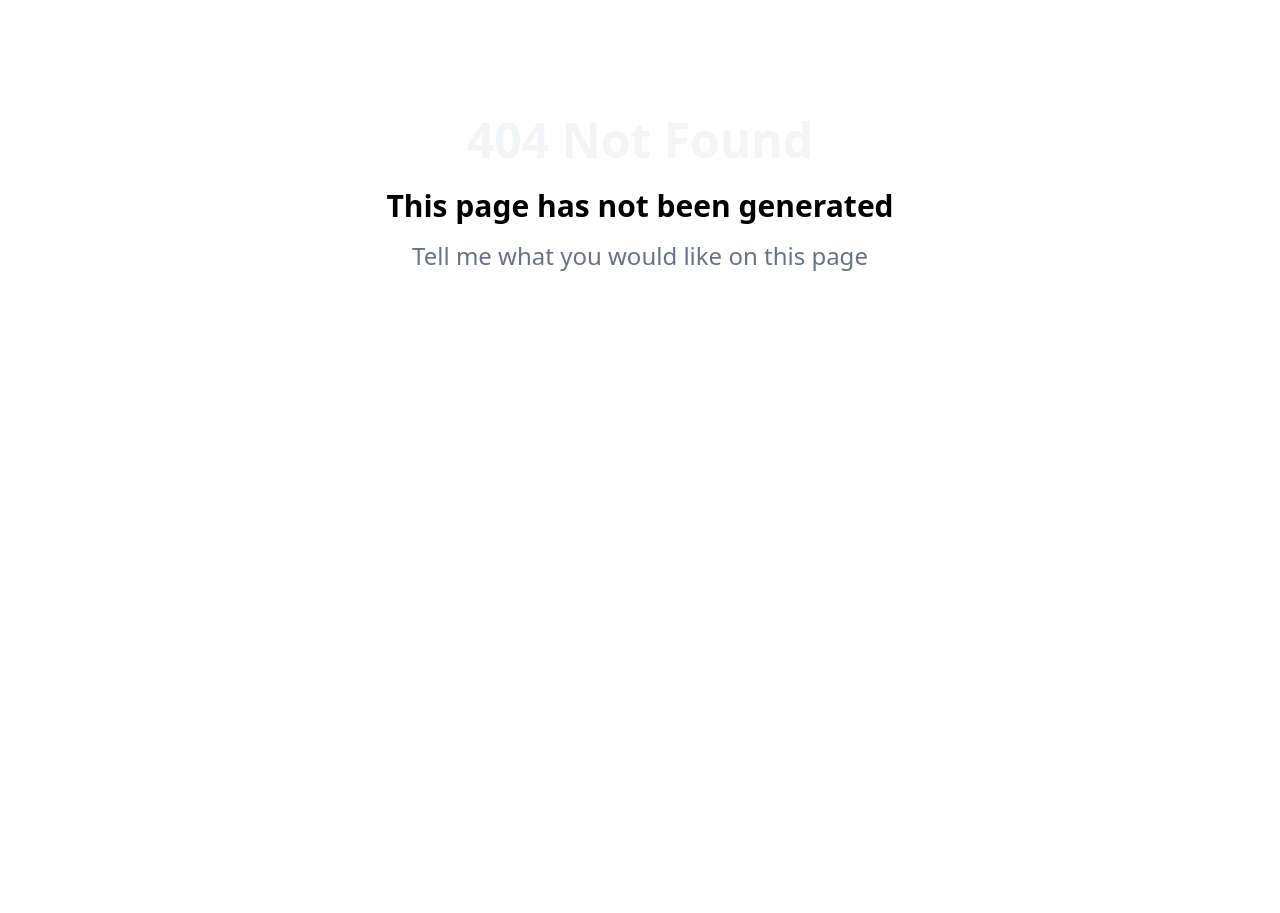
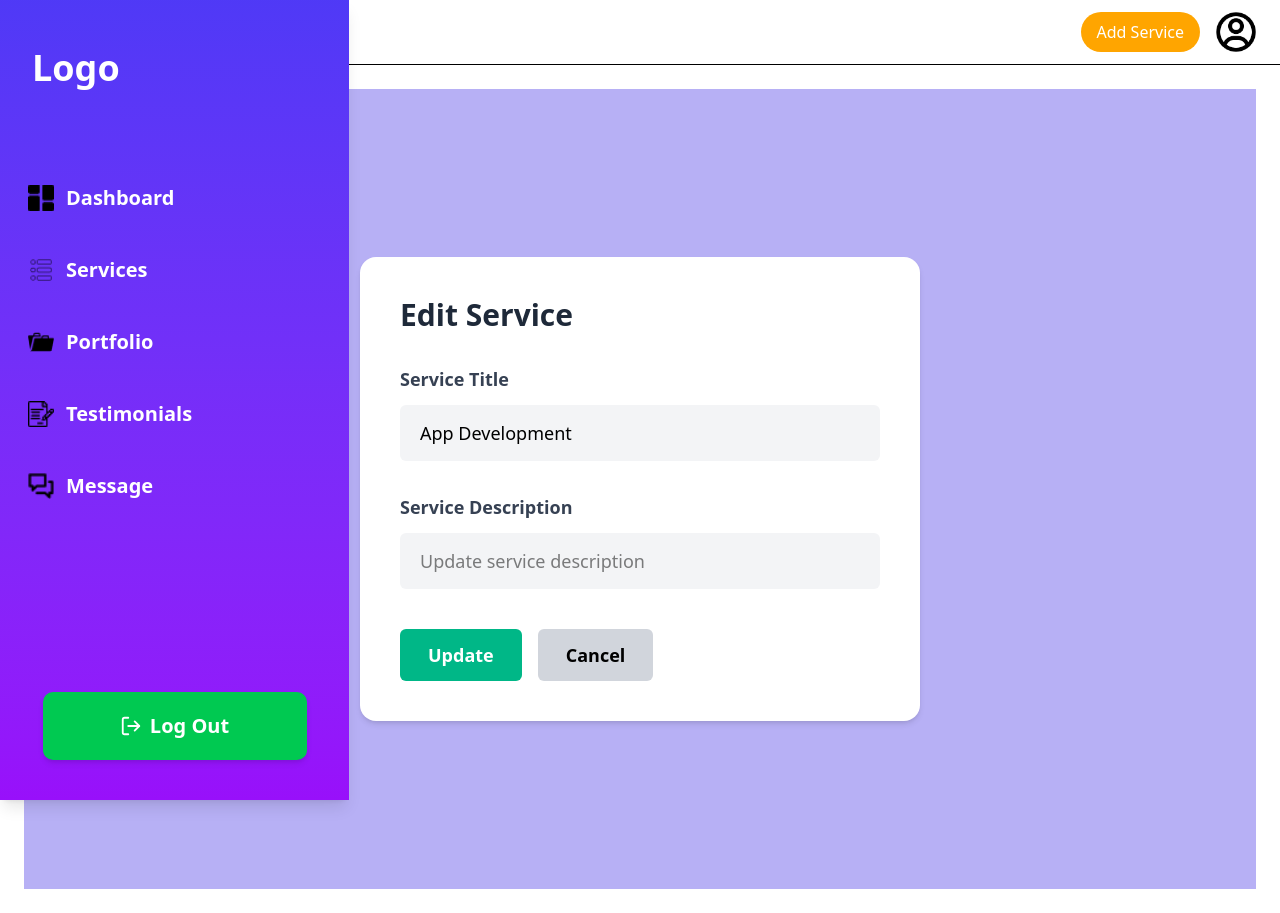
Before and after one commit to Itx-RehanJutt/Business_portfolio_Website, a React (Vite) app: page /dashboard/edit-service/1 in a window 1280 px wide. Before the commit this address had no page. Before the commit the page ends 800 px from the top, so only its background shows below. Built offline with nearby package versions, Linux system fonts and the light colour scheme.

Commit message:
feat: Update routing for dashboard components and enhance navigation links

```diff
--- a/src/Dashboard/NavbarDashboard.jsx
+++ b/src/Dashboard/NavbarDashboard.jsx
@@ -14,7 +14,7 @@ const NavbarDashboard = ({ userName = "User Name" }) => {
         {/* Right: Button + Icon */}
         <div className="flex items-center justify-center sm:justify-end gap-3 sm:gap-4 lg:ml-auto">
           <Link
-            to="/add-service"
+            to="/dashboard/add-service"
             className="bg-[#FFA500] hover:bg-[#ff9400] text-white font-medium px-3 py-1.5 sm:px-4 sm:py-2 rounded-full text-xs sm:text-sm md:text-base whitespace-nowrap"
           >
             Add Service
--- a/src/Dashboard/ServiceDashboard.jsx
+++ b/src/Dashboard/ServiceDashboard.jsx
@@ -1,11 +1,9 @@
 import React from "react";
-import { useNavigate } from "react-router-dom";
+import { Link } from "react-router-dom";
 import editIcon from "../assets/editbtn.png";
 import binIcon from "../assets/bin.png";
 
 const ServiceDashboard = ({ services, setServices }) => {
-  const navigate = useNavigate();
-
   const handleDelete = (index) => {
     const confirmDelete = window.confirm("Are you sure you want to delete?");
     if (confirmDelete) {
@@ -42,9 +40,10 @@ const ServiceDashboard = ({ services, setServices }) => {
               <div className="text-black font-semibold text-base sm:text-lg">
                 {service.title}
               </div>
+              {/* Edit Button as Link */}
               <div className="flex justify-center">
-                <button
-                  onClick={() => navigate(`/edit-service/${i}`)}
+                <Link
+                  to={`/dashboard/edit-service/${i}`}
                   className="p-1 rounded-full hover:bg-gray-100 cursor-pointer"
                 >
                   <img
@@ -52,8 +51,9 @@ const ServiceDashboard = ({ services, setServices }) => {
                     alt="Edit"
                     className="w-5 h-5 sm:w-6 sm:h-6 object-contain"
                   />
-                </button>
+                </Link>
               </div>
+              {/* Delete Button */}
               <div className="flex justify-center">
                 <button
                   onClick={() => handleDelete(i)}
--- a/src/Dashboard/SidebarDashboard.jsx
+++ b/src/Dashboard/SidebarDashboard.jsx
@@ -1,5 +1,5 @@
 import React, { useState } from "react";
-import { useNavigate, useLocation } from "react-router-dom";
+import { Link, useLocation } from "react-router-dom";
 import dashboardIcon from "../assets/dashboard.png";
 import servicesIcon from "../assets/arcticons_services.png";
 import portfolioIcon from "../assets/Vector.png";
@@ -8,7 +8,6 @@ import messagesIcon from "../assets/message.png";
 import { LogOut, Menu, X } from "lucide-react";
 
 const SidebarDashboard = () => {
-  const navigate = useNavigate();
   const location = useLocation();
   const [isOpen, setIsOpen] = useState(false);
 
@@ -22,40 +21,37 @@ const SidebarDashboard = () => {
 
   return (
     <>
-    <div className="sm:hidden flex flex-col items-start bg-indigo-600 text-white p-4 shadow-md">
-      {/* Logo */}
-       <h1 className="text-xl font-bold mb-2">Logo</h1>
+      {/* Mobile Top Bar */}
+      <div className="sm:hidden flex flex-col items-start bg-indigo-600 text-white p-4 shadow-md">
+        <h1 className="text-xl font-bold mb-2">Logo</h1>
+        <button onClick={() => setIsOpen(true)}>
+          <Menu className="w-7 h-7" />
+        </button>
+      </div>
 
-      {/* Hamburger Menu under Logo */}
-       <button onClick={() => setIsOpen(true)}>
-          <Menu className="w-7 h-7" />
-         </button>
-    </div>
+      {/* Sidebar */}
       <aside
-        className={`fixed top-0 left-0 h-full bg-gradient-to-b from-indigo-600 to-purple-600 text-white shadow-[0px_4px_4px_0px_#00000040] flex flex-col z-50 transform transition-transform duration-300
+        className={`fixed top-0 left-0 h-full bg-gradient-to-b from-indigo-600 to-purple-600 text-white shadow-lg flex flex-col z-50 transform transition-transform duration-300
           w-[280px] sm:w-[349px]
           ${isOpen ? "translate-x-0" : "-translate-x-full sm:translate-x-0"}
         `}
       >
-
+        {/* Close Btn (Mobile) */}
         <div className="sm:hidden flex justify-end p-4">
           <button onClick={() => setIsOpen(false)}>
             <X className="w-7 h-7" />
           </button>
         </div>
-        <div className="sm:block mt-12 ml-8 text-4xl font-bold">
-          Logo
-        </div>
+
+        {/* Logo */}
+        <div className="sm:block mt-12 ml-8 text-4xl font-bold">Logo</div>
 
         {/* === MENU === */}
         <nav className="mt-20 flex flex-col items-top px-4">
           {menuItems.map((item) => (
-            <button
+            <Link
               key={item.name}
-              onClick={() => {
-                navigate(item.path);
-                setIsOpen(false);
-              }}
+              to={item.path}
               className={`flex items-center w-full sm:w-[264px] px-3 py-4 mb-3 rounded-md
                           transition-colors duration-200 cursor-pointer text-base sm:text-lg font-bold
                           ${
@@ -70,20 +66,20 @@ const SidebarDashboard = () => {
                 className="mr-3 object-contain w-6 h-6 sm:w-[26px] sm:h-[26px]"
               />
               <span className="text-lg sm:text-xl font-bold">{item.name}</span>
-            </button>
+            </Link>
           ))}
         </nav>
 
         {/* === LOGOUT === */}
-        <button
-          onClick={() => alert("Logging out")}
+        <Link
+          to="/login"
           className="mt-auto mb-10 mx-auto w-[80%] sm:w-[264px] h-[60px] sm:h-[68px]
                      bg-green-500 hover:bg-green-600 text-white rounded-[10px]
                      flex items-center justify-center gap-2 text-lg sm:text-xl font-bold
-                     shadow-[0px_4px_4px_0px_#00000040]"
+                     shadow-md"
         >
           <LogOut size={22} /> Log Out
-        </button>
+        </Link>
       </aside>
     </>
   );
--- a/src/components/AddServiceForm.jsx
+++ b/src/components/AddServiceForm.jsx
@@ -26,11 +26,11 @@ const AddServiceForm = ({ services, setServices }) => {
 
     const newService = { title, description };
     setServices([...services, newService]);
-    navigate("/services");
+    navigate("/dashboard/services");
   };
 
   const handleCancel = () => {
-    navigate("/services");
+    navigate("/dashboard/services");
   };
 
   return (
--- a/src/components/EditServiceForm.jsx
+++ b/src/components/EditServiceForm.jsx
@@ -1,9 +1,8 @@
 import React, { useState, useEffect } from "react";
-import { useParams, useNavigate } from "react-router-dom";
+import { useParams, Link } from "react-router-dom";
 
 const EditServiceForm = ({ services, setServices }) => {
   const { index } = useParams();
-  const navigate = useNavigate();
   const [title, setTitle] = useState("");
   const [description, setDescription] = useState("");
 
@@ -11,26 +10,22 @@ const EditServiceForm = ({ services, setServices }) => {
     if (services && services[index]) {
       setTitle(services[index].title || "");
       setDescription(services[index].description || "");
-    } else {
-      navigate("/services");
     }
-  }, [index, services, navigate]);
+  }, [index, services]);
 
   const handleUpdate = () => {
     if (!title.trim()) {
       alert("Service title is required!");
-      return;
+      return false;
     }
     const confirmUpdate = window.confirm("Are you sure you want to update this service?");
-    if (!confirmUpdate) {
-      return;
-    }
+    if (!confirmUpdate) return false;
 
     const updated = [...services];
     updated[index] = { title, description };
     setServices(updated);
 
-    navigate("/services");
+    return true; // success flag
   };
 
   return (
@@ -66,18 +61,24 @@ const EditServiceForm = ({ services, setServices }) => {
 
         {/* Buttons */}
         <div className="flex flex-col sm:flex-row gap-4">
-          <button
-            onClick={handleUpdate}
-            className="w-full sm:w-auto px-6 sm:px-7 py-3 rounded-md text-white bg-[#00B787] hover:bg-[#00a37a] text-base sm:text-lg font-semibold"
+          {/* Update Button */}
+          <Link
+            to="/dashboard/services"
+            onClick={(e) => {
+              if (!handleUpdate()) e.preventDefault(); // only navigate if update success
+            }}
+            className="w-full sm:w-auto px-6 sm:px-7 py-3 rounded-md text-white bg-[#00B787] hover:bg-[#00a37a] text-base sm:text-lg font-semibold text-center"
           >
             Update
-          </button>
-          <button
-            onClick={() => navigate("/services")}
-            className="w-full sm:w-auto px-6 sm:px-7 py-3 rounded-md bg-gray-300 hover:bg-gray-400 text-base sm:text-lg font-semibold"
+          </Link>
+
+          {/* Cancel Button */}
+          <Link
+            to="/dashboard/services"
+            className="w-full sm:w-auto px-6 sm:px-7 py-3 rounded-md bg-gray-300 hover:bg-gray-400 text-base sm:text-lg font-semibold text-center"
           >
             Cancel
-          </button>
+          </Link>
         </div>
       </div>
     </div>
--- a/src/main.jsx
+++ b/src/main.jsx
@@ -1,4 +1,4 @@
-import React from "react";
+import React, { useState } from "react";
 import { createRoot } from "react-dom/client";
 import { createBrowserRouter, RouterProvider } from "react-router-dom";
 import "./index.css";
@@ -13,6 +13,15 @@ import ServiceDashboard from "./Dashboard/ServiceDashboard.jsx";
 import PortfolioDashboard from "./Dashboard/PortfolioDashboard.jsx";
 import { MessagesProvider } from "./components/MessagesContext.jsx";
 import MessageDashboard from "./Dashboard/MessageDashboard.jsx";
+import EditServiceForm from "./components/EditServiceForm";
+import AddServiceForm from "./components/AddServiceForm.jsx";
+
+const RootApp = () => {
+  // Services state
+  const [services, setServices] = useState([
+    { title: "Web Development" },
+    { title: "App Development" },
+  ]);
 
   // Router setup
   const router = createBrowserRouter([
@@ -39,18 +48,23 @@ const router = createBrowserRouter([
       errorElement: <NotFound />,
       children: [
         { path: "", element: <DashboardHome /> },
-      { path: "services", element: <ServiceDashboard /> },
+        { path: "services", element: <ServiceDashboard services={services} setServices={setServices} /> },
+        { path: "edit-service/:index", element: <EditServiceForm services={services} setServices={setServices} /> },
+        { path: "add-service", element: <AddServiceForm services={services} setServices={setServices} /> },
         { path: "portfolio", element: <PortfolioDashboard /> },
         { path: "message", element: <MessageDashboard /> },
       ],
     },
   ]);
 
-const root = createRoot(document.querySelector("#root"));
-root.render(
+  return (
     <React.StrictMode>
       <MessagesProvider>
         <RouterProvider router={router} />
       </MessagesProvider>
     </React.StrictMode>
   );
+};
+
+const root = createRoot(document.querySelector("#root"));
+root.render(<RootApp />);
```
Lines whose indentation alone changed are shown as unchanged.
